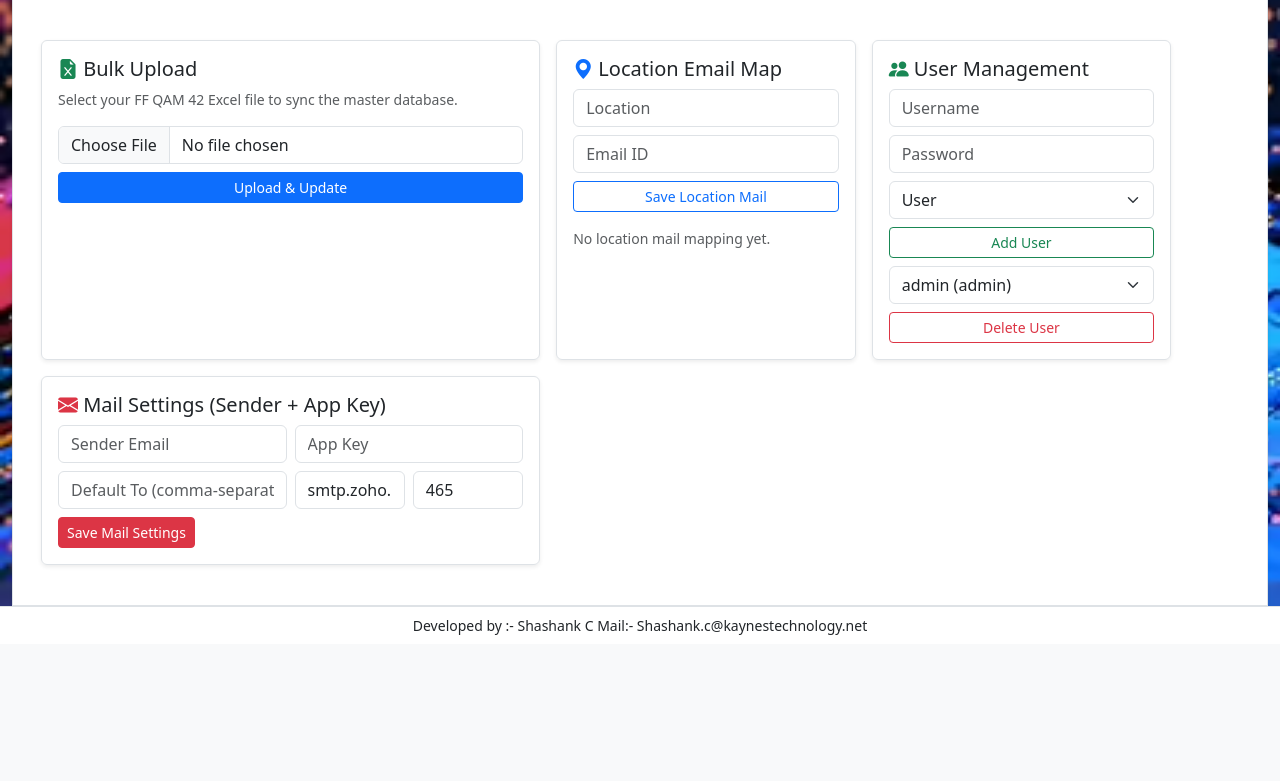
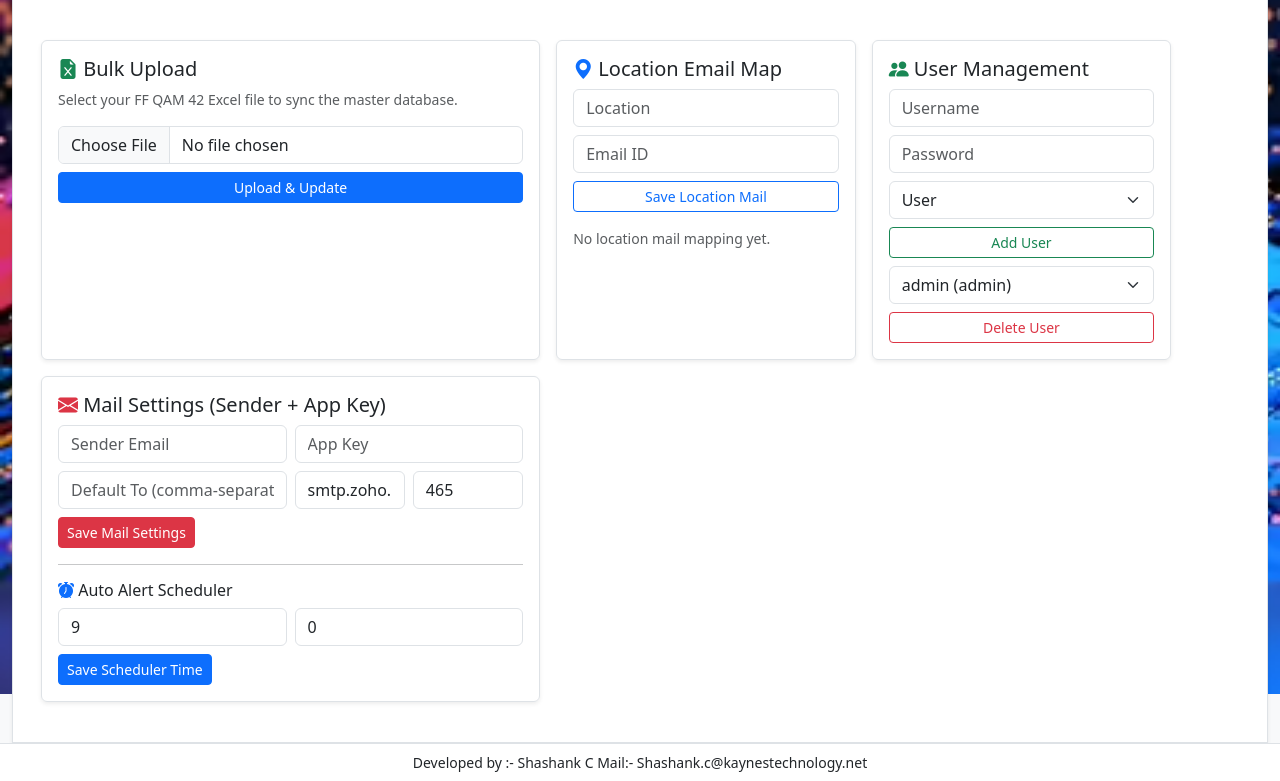
Before and after one commit to Shashancssa/CALIBRATION-, a Flask app: page /?alert=none in a window 1280 px wide, after a click on "Admin & Upload". Shown: the part 183-964 px from the top of the page. Before the commit the page ends 818 px from the top, so only its background shows below. Run offline with Flask 3, Linux system fonts and the light colour scheme; the visitor is signed in with stand-in values (Sample User, id 1); data comes from the database, SQL or seed files in the repository; data that the repository does not hold is empty; some libraries are stand-ins or nearby versions.

Commit message:
Add sender summary mail and configurable auto-alert schedule (#17)

```diff
--- a/app.py
+++ b/app.py
@@ -92,6 +92,13 @@ class MailConfig(db.Model):
     is_active = db.Column(db.Boolean, default=True)
 
 
+class SchedulerConfig(db.Model):
+    id = db.Column(db.Integer, primary_key=True)
+    hour = db.Column(db.Integer, nullable=False, default=9)
+    minute = db.Column(db.Integer, nullable=False, default=0)
+    is_active = db.Column(db.Boolean, default=True)
+
+
 def initialize_defaults():
     if not UserAccount.query.filter_by(username='admin').first():
         db.session.add(UserAccount(username='admin', password='admin123', role='admin'))
@@ -102,6 +109,10 @@ def initialize_defaults():
 
 def get_mail_config():
     return MailConfig.query.filter_by(is_active=True).order_by(MailConfig.id.desc()).first()
+
+
+def get_scheduler_config():
+    return SchedulerConfig.query.filter_by(is_active=True).order_by(SchedulerConfig.id.desc()).first()
 
 
 def login_required(fn):
@@ -189,6 +200,22 @@ def check_alerts():
                     msg.set_content(body)
                     server.send_message(msg)
                     sent_any = True
+
+                # Sender gets one consolidated mail with all locations/items.
+                summary_msg = EmailMessage()
+                summary_msg['From'] = f"Kaynes Electronics Calibration System <{EMAIL_ADDR}>"
+                summary_msg['To'] = EMAIL_ADDR
+                summary_msg['Subject'] = "🚨 Calibration Alert Summary (All Locations)"
+                summary_body = "KAYNES ELECTRONICS - CALIBRATION ALERT SUMMARY\n" + "=" * 48 + "\n"
+                for location_items in grouped_due_items.values():
+                    location_title = location_items[0].c13_location if location_items[0].c13_location else "Unmapped Location"
+                    summary_body += f"\nLocation: {location_title}\n"
+                    for i in location_items:
+                        days = (i.c20_due_date - today).days
+                        tag = "15D" if days <= 15 else "30D"
+                        summary_body += f"- [{tag}] {i.c2_asset_id} | {i.c3_eq_name} | Due: {i.c20_due_date} ({days} days)\n"
+                summary_msg.set_content(summary_body)
+                server.send_message(summary_msg)
             return sent_any
         except Exception as e:
             print(f"Mail Error: {e}")
@@ -234,7 +261,7 @@ scheduler = BackgroundScheduler(timezone=ZoneInfo('Asia/Kolkata'))
 # Defaults: 09:00 (9:00 AM). Override with AUTO_MAIL_HOUR / AUTO_MAIL_MINUTE env vars.
 AUTO_MAIL_HOUR = int(os.getenv('AUTO_MAIL_HOUR', '9'))
 AUTO_MAIL_MINUTE = int(os.getenv('AUTO_MAIL_MINUTE', '0'))
-scheduler.add_job(func=check_alerts, trigger="cron", hour=AUTO_MAIL_HOUR, minute=AUTO_MAIL_MINUTE)
+scheduler.add_job(func=check_alerts, trigger="cron", hour=AUTO_MAIL_HOUR, minute=AUTO_MAIL_MINUTE, id="daily_alert_job", replace_existing=True)
 scheduler.start()
 
 @app.route('/login', methods=['GET', 'POST'])
@@ -286,6 +313,7 @@ def index():
     users = UserAccount.query.order_by(UserAccount.username.asc()).all() if session.get('role') == 'admin' else []
     location_mails = LocationEmail.query.order_by(LocationEmail.location.asc()).all() if session.get('role') == 'admin' else []
     mail_cfg = get_mail_config() if session.get('role') == 'admin' else None
+    scheduler_cfg = get_scheduler_config() if session.get('role') == 'admin' else None
     return render_template(
         'index.html',
         items=items,
@@ -294,6 +322,7 @@ def index():
         users=users,
         location_mails=location_mails,
         mail_cfg=mail_cfg,
+        scheduler_cfg=scheduler_cfg,
         total_with_due=total_with_due,
         due_30_count=due_30_count,
         due_15_count=due_15_count,
@@ -596,10 +625,46 @@ def save_mail_config():
     db.session.commit()
     return redirect(url_for('index', alert='mail_cfg_saved'))
 
+
+@app.route('/save_scheduler_config', methods=['POST'])
+@login_required
+@admin_required
+def save_scheduler_config():
+    hour_raw = request.form.get('hour', '9').strip() or '9'
+    minute_raw = request.form.get('minute', '0').strip() or '0'
+    try:
+        hour = int(hour_raw)
+        minute = int(minute_raw)
+    except ValueError:
+        return redirect(url_for('index', alert='mail_cfg_invalid'))
+
+    if not (0 <= hour <= 23 and 0 <= minute <= 59):
+        return redirect(url_for('index', alert='mail_cfg_invalid'))
+
+    cfg = get_scheduler_config() or SchedulerConfig(hour=hour, minute=minute, is_active=True)
+    cfg.hour = hour
+    cfg.minute = minute
+    cfg.is_active = True
+    db.session.add(cfg)
+    db.session.commit()
+
+    scheduler.add_job(func=check_alerts, trigger="cron", hour=hour, minute=minute, id="daily_alert_job", replace_existing=True)
+    return redirect(url_for('index', alert='mail_cfg_saved'))
+
 if __name__ == '__main__':
     with app.app_context():
         db.create_all()
         initialize_defaults()
+        scheduler_cfg = get_scheduler_config()
+        if scheduler_cfg:
+            scheduler.add_job(
+                func=check_alerts,
+                trigger="cron",
+                hour=scheduler_cfg.hour,
+                minute=scheduler_cfg.minute,
+                id="daily_alert_job",
+                replace_existing=True
+            )
     host = os.getenv("FLASK_HOST", "0.0.0.0")
     port = int(os.getenv("FLASK_PORT", "5000"))
     app.run(host=host, port=port, debug=True, use_reloader=False)
--- a/templates/index.html
+++ b/templates/index.html
@@ -301,6 +301,21 @@
                             <button type="submit" class="btn btn-danger btn-sm">Save Mail Settings</button>
                         </div>
                     </form>
+                    <hr>
+                    <h6><i class="bi bi-alarm-fill text-primary"></i> Auto Alert Scheduler</h6>
+                    <form action="/save_scheduler_config" method="POST" class="row g-2">
+                        <div class="col-md-6">
+                            <input type="number" name="hour" class="form-control" min="0" max="23" placeholder="Hour (0-23)"
+                                   value="{{ scheduler_cfg.hour if scheduler_cfg else 9 }}" required>
+                        </div>
+                        <div class="col-md-6">
+                            <input type="number" name="minute" class="form-control" min="0" max="59" placeholder="Minute (0-59)"
+                                   value="{{ scheduler_cfg.minute if scheduler_cfg else 0 }}" required>
+                        </div>
+                        <div class="col-12">
+                            <button type="submit" class="btn btn-primary btn-sm">Save Scheduler Time</button>
+                        </div>
+                    </form>
                 </div>
             </div>
         </div>
```
